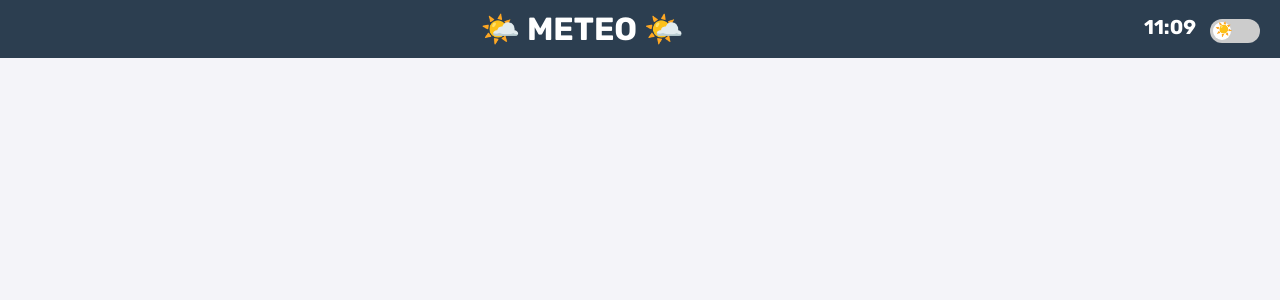
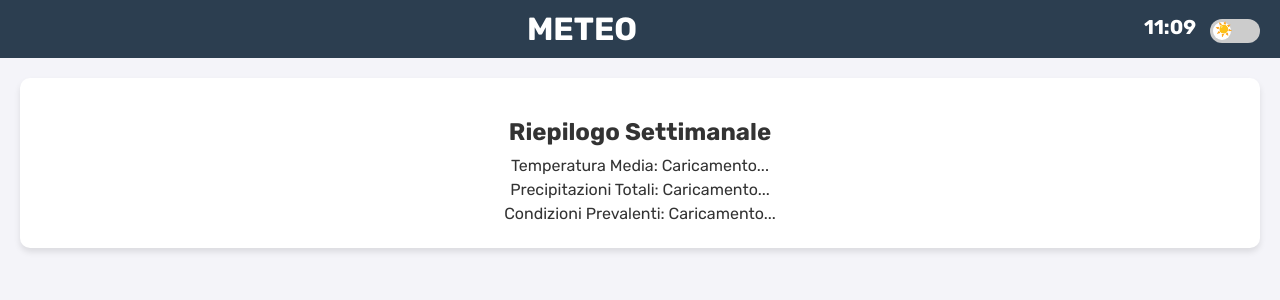
Before and after one commit to Enrico-Antonio-Signore/weather-rss-taskbar, a Flask app: page / in a window 1280 px wide. Shown: the top 300 px of the page. Run offline with Flask 2, Linux system fonts and the light colour scheme.

Commit message:
Update index.html

```diff
--- a/templates/index.html
+++ b/templates/index.html
@@ -3,10 +3,10 @@
 <head>
     <meta charset="UTF-8">
     <meta name="viewport" content="width=device-width, initial-scale=1.0">
-    <title>🌤️</title>
+    <title>METEO</title>
     <link href="https://fonts.googleapis.com/css2?family=Rubik:wght@400;500;700&display=swap" rel="stylesheet">
     <style>
-        /* Stile Moderno e Flat */
+        /* Stile Moderno e Minimalista */
         body {
             font-family: 'Rubik', Arial, sans-serif;
             margin: 0;
@@ -38,43 +38,37 @@
             font-weight: bold;
             margin-right: 10px;
         }
+        .summary-container {
+            padding: 20px;
+            background: #ffffff;
+            border-radius: 10px;
+            box-shadow: 0 4px 6px rgba(0, 0, 0, 0.1);
+            margin: 20px;
+            text-align: center;
+        }
+        body.dark-mode .summary-container {
+            background: #333;
+        }
+        .summary-container h2 {
+            font-size: 24px;
+            margin-bottom: 10px;
+        }
+        .summary-container div {
+            margin-bottom: 5px;
+        }
         .forecast-container {
-            display: flex;
-            overflow-x: auto;
-            scroll-snap-type: x mandatory;
-            gap: 15px;
             padding: 20px;
-        }
-        .forecast-container::-webkit-scrollbar {
-            height: 8px;
-        }
-        .forecast-container::-webkit-scrollbar-thumb {
-            background: #2c3e50;
-            border-radius: 10px;
         }
         .card {
             background: #ffffff;
             border-radius: 10px;
             box-shadow: 0 4px 6px rgba(0, 0, 0, 0.1);
-            min-width: 90vw;
-            padding: 20px;
+            margin-bottom: 15px;
+            padding: 15px;
             transition: transform 0.3s ease;
-            scroll-snap-align: start;
         }
-        .card:not(:first-child) {
-            min-width: 70vw;
-        }
-        .card:nth-child(odd) {
-            background: #f8d7da; /* Rosa pastello */
-        }
-        .card:nth-child(even) {
-            background: #d4edda; /* Verde pastello */
-        }
-        body.dark-mode .card:nth-child(odd) {
-            background: #3a0ca3; /* Viola scuro */
-        }
-        body.dark-mode .card:nth-child(even) {
-            background: #4361ee; /* Blu scuro */
+        body.dark-mode .card {
+            background: #333;
         }
         .card-header {
             display: flex;
@@ -83,16 +77,16 @@
             margin-bottom: 10px;
         }
         .card-title {
-            font-size: 24px;
+            font-size: 20px;
             font-weight: bold;
         }
         .card-icon img {
-            width: 50px;
-            height: 50px;
+            width: 40px;
+            height: 40px;
         }
         .chart {
             width: 100%;
-            height: 200px;
+            height: 150px;
             background: #e0e0e0;
             border-radius: 10px;
             margin-top: 10px;
@@ -167,7 +161,7 @@
 </head>
 <body>
     <header>
-        <h1>🌤️ METEO 🌤️</h1>
+        <h1>METEO</h1>
         <div>
             <span id="clock">Caricamento orologio...</span>
             <label class="switch">
@@ -176,6 +170,16 @@
             </label>
         </div>
     </header>
+
+    <!-- Riepilogo Settimanale -->
+    <div class="summary-container" id="summary-container">
+        <h2>Riepilogo Settimanale</h2>
+        <div id="avg-temp">Temperatura Media: Caricamento...</div>
+        <div id="total-rain">Precipitazioni Totali: Caricamento...</div>
+        <div id="common-condition">Condizioni Prevalenti: Caricamento...</div>
+    </div>
+
+    <!-- Previsioni Giornaliere -->
     <div class="forecast-container" id="forecast-container"></div>
 
     <script src="https://cdn.jsdelivr.net/npm/chart.js"></script>
@@ -210,16 +214,30 @@
                         return;
                     }
 
-                    data.forecast.forEach((day, index) => {
+                    // Calcola statistiche per il riepilogo settimanale
+                    let totalTemp = 0;
+                    let totalRain = 0;
+                    let conditions = {};
+                    data.forecast.forEach(day => {
+                        totalTemp += (day.temp_min + day.temp_max) / 2;
+                        totalRain += day.hourly.reduce((sum, hour) => sum + hour.precip, 0);
+                        const condition = day.condition.toLowerCase();
+                        conditions[condition] = (conditions[condition] || 0) + 1;
+                    });
+                    const avgTemp = (totalTemp / data.forecast.length).toFixed(1);
+                    const commonCondition = Object.keys(conditions).reduce((a, b) => conditions[a] > conditions[b] ? a : b);
+
+                    // Aggiorna il riepilogo settimanale
+                    document.getElementById('avg-temp').textContent = `Temperatura Media: ${avgTemp}°C`;
+                    document.getElementById('total-rain').textContent = `Precipitazioni Totali: ${totalRain.toFixed(1)} mm`;
+                    document.getElementById('common-condition').textContent = `Condizioni Prevalenti: ${commonCondition}`;
+
+                    // Crea le cards giornaliere
+                    data.forecast.forEach(day => {
                         const date = new Date(day.date).toLocaleDateString('it-IT', { weekday: 'long', day: 'numeric', month: 'long' });
 
                         const card = document.createElement("div");
                         card.classList.add("card");
-                        if (index === 0) {
-                            card.style.minWidth = "90vw"; // Prima card più grande
-                        } else {
-                            card.style.minWidth = "70vw"; // Card successive più piccole
-                        }
                         card.innerHTML = `
                             <div class="card-header">
                                 <div class="card-title">${date} ${getEmoji(day.condition)}</div>
```
